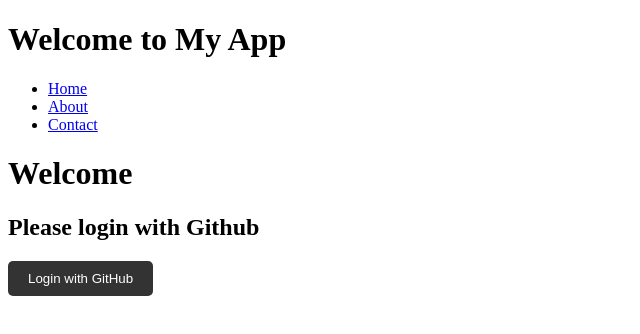
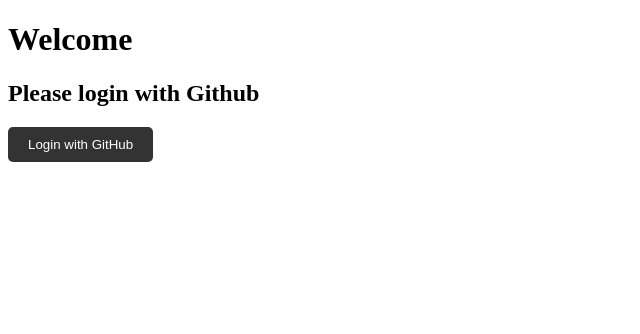
Before and after one commit to TobiasMaugus/viteReact, a React (Vite) app: page / in a window 1280 px wide. Shown: the top 334 px of the page, without its empty margins (0-640 px from the left). Built offline with nearby package versions, Linux system fonts and the light colour scheme.

Commit message:
start styles

```diff
--- a/src/components/body.tsx
+++ b/src/components/Body/body.tsx
@@ -1,5 +1,5 @@
 import React from "react";
-import GitHubLoginButton from "./github-button";
+import GitHubLoginButton from "../Github-button/github-button";
 
 const Body: React.FC = ()=>{
     return(
--- a/src/pages/login.tsx
+++ b/src/pages/login.tsx
@@ -1,11 +1,9 @@
 import React from "react";
-import Body from "../components/body";
-import Header from "../components/header";
+import Body from "../components/Body/body";
 
 const Login: React.FC = () => {
     return (
         <div>
-            <Header/>
             <Body/>
         </div>
 
```
Also changed, not shown: src/components/Body/body-styles.css (added), src/components/Github-button/github-button-styles.css (added), src/components/Github-button/github-button.tsx (renamed from src/components/github-button.tsx), src/components/Header/header-styles.css (added), src/components/Header/header.tsx (renamed from src/components/header.tsx), 1 other file (tests, documents, lock files or other folders).
